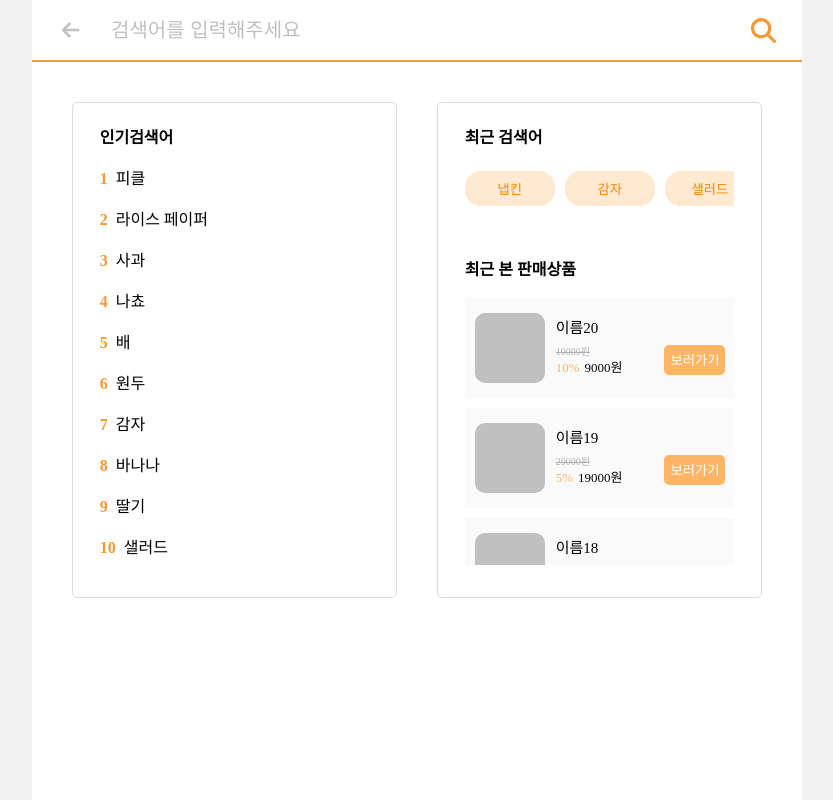
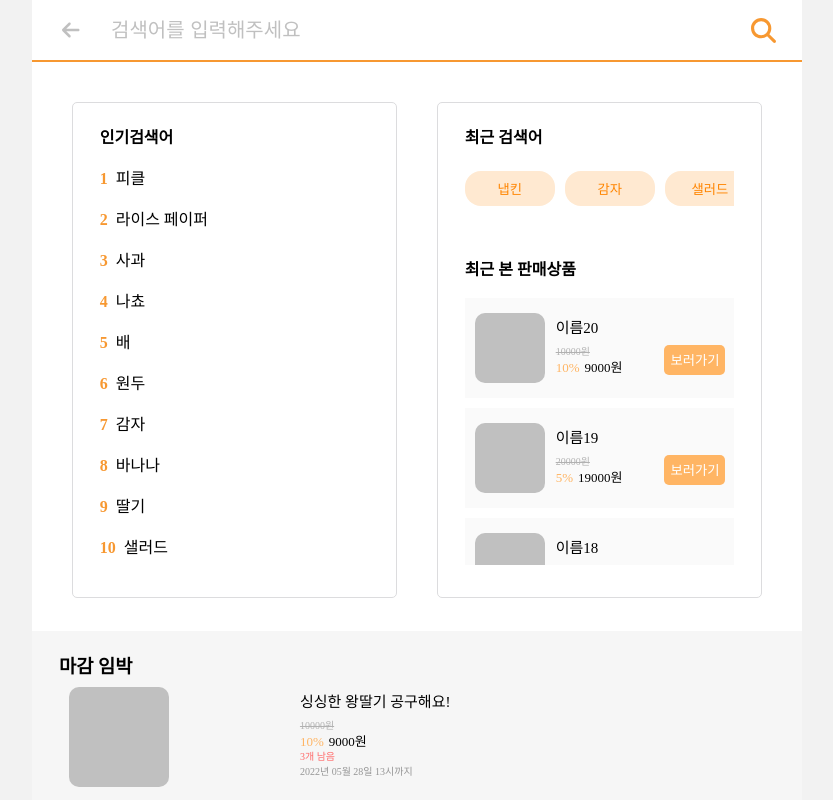
Before and after one commit to pigerabbit/front, a React (Create React App) app in the folder front/: page / in a window 1280 px wide. Shown: the whole page, without its empty margins (223-1056 px from the left). Built offline with nearby package versions, Linux system fonts and the light colour scheme; no server answers.

Commit message:
feat: 마감임박 상품 보여주는 groupCard 구현 중

```diff
--- a/front/src/components/SearchProductCard.js
+++ b/front/src/components/GroupCard.js
@@ -1,30 +1,36 @@
 import styled from "styled-components";
 
-const SearchProductCard = ({ name, price, salePrice, discountRate }) => {
+const GroupCard = ({
+  name,
+  price,
+  salePrice,
+  discountRate,
+  leftParticipants,
+  deadline,
+}) => {
   return (
     <CardContainer>
       <CardWrapper>
         <CardImage />
         <CardContent>
           <Name>{name}</Name>
-          <DescriptionWrapper>
-            <Description>
-              <Price>{`${price}원`}</Price>
-              <DiscountRate>{`${discountRate}%`}</DiscountRate>
-              <SalePrice>{`${salePrice}원`}</SalePrice>
-            </Description>
-            <InfoButton>보러가기</InfoButton>
-          </DescriptionWrapper>
+          <Price>{`${price}원`}</Price>
+          <DiscountRate>{`${discountRate}%`}</DiscountRate>
+          <SalePrice>{`${salePrice}원`}</SalePrice>
+          <Leftparticipants>{`${leftParticipants}개 남음`}</Leftparticipants>
+          <Deadline>{`${deadline}까지`}</Deadline>
         </CardContent>
       </CardWrapper>
     </CardContainer>
   );
 };
 
+export default GroupCard;
+
 const CardContainer = styled.div`
   width: 100%;
   height: 80px;
-  background: #fafafa;
+  background: transparent;
   margin: 10px 0;
   padding: 10px;
 `;
@@ -38,26 +44,17 @@ const CardWrapper = styled.div`
 
 const CardImage = styled.div`
   background: #c0c0c0;
-  width: 70px;
-  height: 70px;
+  width: 100px;
+  height: 100px;
   border-radius: 10px;
 `;
+
 const CardContent = styled.div`
   width: 70%;
+  line-height: 15px;
 `;
-
 const Name = styled.p`
   font-size: 15px;
-`;
-
-const DescriptionWrapper = styled.div`
-  width: 90%;
-  display: flex;
-  justify-content: space-between;
-`;
-
-const Description = styled.div`
-  line-height: 15px;
 `;
 
 const Price = styled.p`
@@ -77,13 +74,12 @@ const SalePrice = styled.span`
   margin-left: 5px;
 `;
 
-const InfoButton = styled.button`
-  height: 30px;
-  background: #ffb564;
-  color: #fff;
-  border: none;
-  border-radius: 5px;
-  align-self: flex-end;
+const Leftparticipants = styled.p`
+  font-size: 10px;
+  color: #ff6a6a;
 `;
 
-export default SearchProductCard;
+const Deadline = styled.p`
+  font-size: 10px;
+  color: #969696;
+`;
--- /dev/null
+++ b/front/src/components/ProductCard.js
@@ -0,0 +1,89 @@
+import styled from "styled-components";
+
+const ProductCard = ({ name, price, salePrice, discountRate }) => {
+  return (
+    <CardContainer>
+      <CardWrapper>
+        <CardImage />
+        <CardContent>
+          <Name>{name}</Name>
+          <DescriptionWrapper>
+            <Description>
+              <Price>{`${price}원`}</Price>
+              <DiscountRate>{`${discountRate}%`}</DiscountRate>
+              <SalePrice>{`${salePrice}원`}</SalePrice>
+            </Description>
+            <InfoButton>보러가기</InfoButton>
+          </DescriptionWrapper>
+        </CardContent>
+      </CardWrapper>
+    </CardContainer>
+  );
+};
+
+export default ProductCard;
+
+const CardContainer = styled.div`
+  width: 100%;
+  height: 80px;
+  background: #fafafa;
+  margin: 10px 0;
+  padding: 10px;
+`;
+
+const CardWrapper = styled.div`
+  height: 100%;
+  display: flex;
+  justify-content: space-between;
+  align-items: center;
+`;
+
+const CardImage = styled.div`
+  background: #c0c0c0;
+  width: 70px;
+  height: 70px;
+  border-radius: 10px;
+`;
+const CardContent = styled.div`
+  width: 70%;
+`;
+
+const Name = styled.p`
+  font-size: 15px;
+`;
+
+const DescriptionWrapper = styled.div`
+  width: 90%;
+  display: flex;
+  justify-content: space-between;
+`;
+
+const Description = styled.div`
+  line-height: 15px;
+`;
+
+const Price = styled.p`
+  font-size: 10px;
+  text-decoration: line-through;
+  color: #b1b1b1;
+  margin-top: 8px;
+`;
+
+const DiscountRate = styled.span`
+  font-size: 13px;
+  color: #ffb564;
+`;
+
+const SalePrice = styled.span`
+  font-size: 13px;
+  margin-left: 5px;
+`;
+
+const InfoButton = styled.button`
+  height: 30px;
+  background: #ffb564;
+  color: #fff;
+  border: none;
+  border-radius: 5px;
+  align-self: flex-end;
+`;
--- a/front/src/pages/Search/SearchCurrent.js
+++ b/front/src/pages/Search/SearchCurrent.js
@@ -1,7 +1,7 @@
 import { useState } from "react";
 import styled from "styled-components";
 import { productList } from "./SearchMockData";
-import SearchProductCard from "../../components/SearchProductCard";
+import ProductCard from "../../components/ProductCard";
 
 const SearchCurrent = () => {
   const [currentKeyword, setCurrentKeyword] = useState([
@@ -25,7 +25,7 @@ const SearchCurrent = () => {
         <h4>최근 본 판매상품</h4>
         <CurrentProductWrapper>
           {productList.map((product) => (
-            <SearchProductCard
+            <ProductCard
               name={product.name}
               price={product.price}
               salePrice={product.salePrice}
@@ -46,6 +46,7 @@ const Container = styled.div`
   border: 1px #dcdcde solid;
   border-radius: 5px;
   padding: 3.5%;
+  margin-bottom: 2vh;
   @media only screen and (max-width: 400px) {
     min-width: 277px;
   }
--- a/front/src/pages/Search/SearchMockData.js
+++ b/front/src/pages/Search/SearchMockData.js
@@ -500,3 +500,68 @@ export const productList = [
     __v: 0,
   },
 ];
+
+export const groupList = [
+  {
+    _id: "628f8d4e4eab8a3a513a5f87",
+    groupId: "8fb40e0d-4653-4017-b9ed-2e4b680651c3",
+    groupType: "local",
+    location: "중랑구 상봉동",
+    deadline: "2022-05-27",
+    participants: [
+      "145a84a3-6343-4e84-becc-4f73311f3466",
+      "2b3b3989-c186-4594-b34f-753d70bca53b",
+    ],
+    notPaid: [
+      "2b3b3989-c186-4594-b34f-753d70bca53b",
+      "145a84a3-6343-4e84-becc-4f73311f3466",
+    ],
+    productId: "3085fb52-ac3b-4247-9483-38295a475d81",
+    state: 0,
+    createdAt: "2022-05-26T14:23:10.172Z",
+    updatedAt: "2022-05-26T14:36:35.409Z",
+    __v: 0,
+  },
+  {
+    _id: "628f90af4eab8a3a513a5f97",
+    groupId: "e90d34c6-02f1-4520-9801-e326f9c73264",
+    groupType: "nomal",
+    location: "일반 공동구매의 경우는 필요하지 않은 정보입니다.",
+    deadline: "2022-05-29",
+    participants: ["feecd18e-a86e-407b-9c0b-bce5a85be4dc"],
+    notPaid: ["feecd18e-a86e-407b-9c0b-bce5a85be4dc"],
+    productId: "614e4f46-9ad5-432f-8af3-991be83d6e97",
+    state: 1,
+    createdAt: "2022-05-26T14:37:35.101Z",
+    updatedAt: "2022-05-26T14:41:42.214Z",
+    __v: 0,
+  },
+  {
+    _id: "628f91eb4eab8a3a513a5fa9",
+    groupId: "336f0c38-61a1-4e97-a771-179eddb5d029",
+    groupType: "local",
+    location: "중랑구 망우동",
+    deadline: "2022-05-30",
+    participants: [],
+    notPaid: [],
+    productId: "614e4f46-9ad5-432f-8af3-991be83d6e97",
+    state: 1,
+    createdAt: "2022-05-26T14:42:51.401Z",
+    updatedAt: "2022-05-26T14:42:51.401Z",
+    __v: 0,
+  },
+  {
+    _id: "628f93784eab8a3a513a5fab",
+    groupId: "f4172ba8-a533-4b9b-8937-3752d0798483",
+    groupType: "local",
+    location: "중랑구 신내동",
+    deadline: "2022-05-29",
+    participants: [],
+    notPaid: [],
+    productId: "614e4f46-9ad5-432f-8af3-991be83d6e97",
+    state: 1,
+    createdAt: "2022-05-26T14:49:28.246Z",
+    updatedAt: "2022-05-26T14:49:28.246Z",
+    __v: 0,
+  },
+];
--- a/front/src/pages/Search/SearchPage.js
+++ b/front/src/pages/Search/SearchPage.js
@@ -6,9 +6,11 @@ import {
   faChevronRight,
 } from "@fortawesome/free-solid-svg-icons";
 
+import { groupList } from "./SearchMockData";
 import SearchCurrent from "./SearchCurrent";
 import SearchInputForm from "./SearchInputForm";
 import SearchTrending from "./SearchTrending";
+import GroupCard from "../../components/GroupCard";
 
 const SearchPage = () => {
   const [IsTrendingPage, setIsTrendingPage] = useState(true);
@@ -46,11 +48,29 @@ const SearchPage = () => {
           />
         </NextBtn>
       )}
+      <DeadLineContainer>
+        <h3>마감 임박</h3>
+        <GroupCard
+          name="싱싱한 왕딸기 공구해요!"
+          price="10000"
+          salePrice="9000"
+          discountRate="10"
+          leftParticipants="3"
+          deadline="2022년 05월 28일 13시"
+        />
+      </DeadLineContainer>
     </Container>
   );
 };
 
 export default SearchPage;
+
+const DeadLineContainer = styled.div`
+  width: 100%;
+  height: 25vh;
+  background: #f6f6f6;
+  padding: 3.5%;
+`;
 
 const Container = styled.div`
   position: relative;
```
